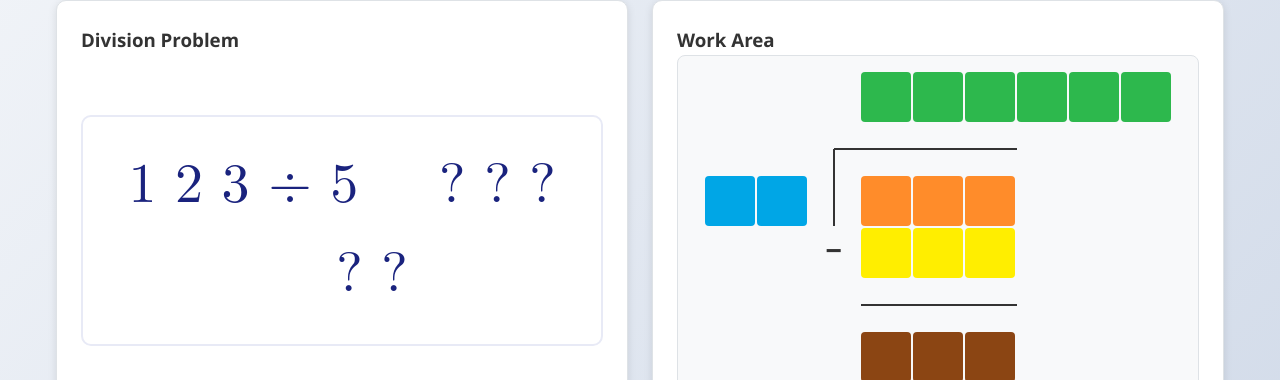
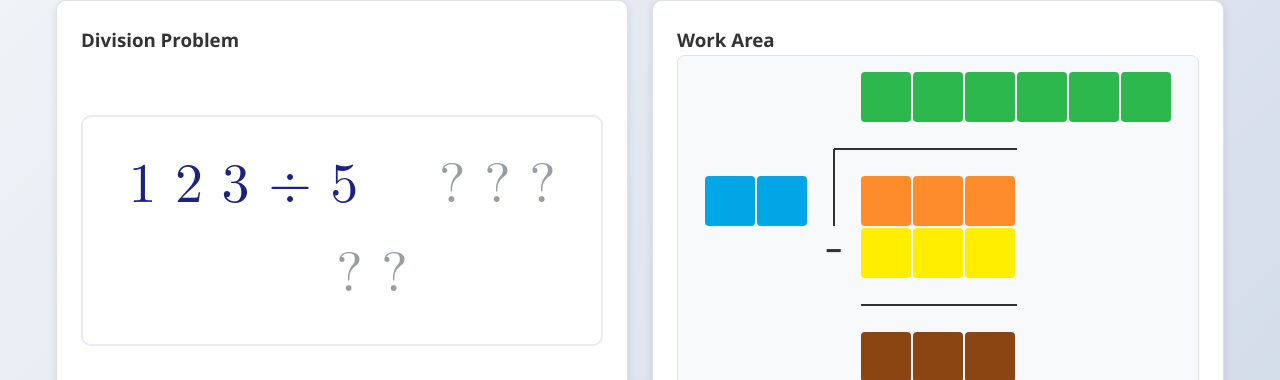
Before and after one commit to ZBZFirst/Math, a Jekyll site: the page built from division.md, in a window 1280 px wide. Shown: the part 324-704 px from the top of the page. Built offline with Jekyll 4.4.1, drawn with Linux system fonts in a browser that asks for light colours.

Commit message:
Update division.css

```diff
--- a/assets/css/division.css
+++ b/assets/css/division.css
@@ -154,6 +154,22 @@
     margin-top: var(--space-sm);
 }
 
+/* Style for placeholder/question marks */
+.quotient-digit,
+.remainder-digit {
+    color: #6c757d; /* Gray color for placeholders */
+    font-weight: normal;
+    opacity: 0.7;
+}
+
+/* When answered, these styles will be overridden */
+.quotient-digit.answered,
+.remainder-digit.answered {
+    color: var(--green);
+    font-weight: bold;
+    opacity: 1;
+}
+
 /* ============================================
    WORK AREA (RIGHT SIDE)
    ============================================ */
@@ -265,6 +281,7 @@
     border: 2px solid darken(var(--pink), 15%);
     border-radius: 4px;
 }
+
 
 /* ============================================
    LINES AND SYMBOLS
```
